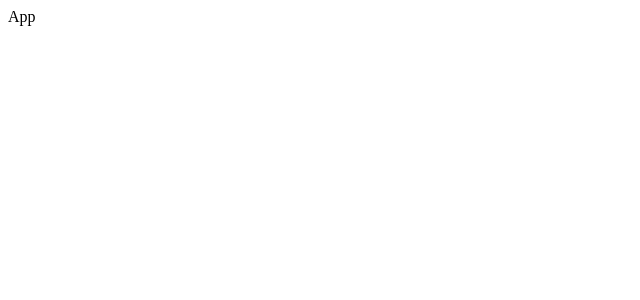
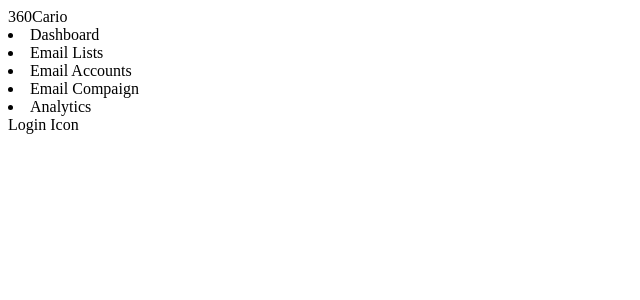
Before and after one commit to techieshruti/Globopersona-project-Frontend-UI-Redesign, a React (Vite) app: page / in a window 1280 px wide. Shown: the top 300 px of the page, without its empty margins (0-640 px from the left). Built offline with nearby package versions, Linux system fonts and the light colour scheme.

Commit message:
Added basic structure to sidebar

```diff
--- a/src/App.jsx
+++ b/src/App.jsx
@@ -1,8 +1,27 @@
 import React from 'react'
+import Sidebar from './components/layout/Sidebar'
 
 const App = () => {
   return (
-    <div>App</div>
+    <div>
+      {/* LOGO */}
+      <div>360Cario</div>
+
+      {/* NAVIGATION BAR */}
+      <nav>
+        <ui>
+          <li>Dashboard</li>
+          <li>Email Lists</li>
+          <li>Email Accounts</li>
+          <li>Email Compaign</li>
+          <li>Analytics</li>
+        </ui>
+      </nav>
+
+      {/* LOGIN iCON */}
+      <div>Login Icon</div>
+
+    </div>
   )
 }
 
--- a/src/components/Layout/Sidebar.jsx
+++ b/src/components/Layout/Sidebar.jsx
@@ -0,0 +1,9 @@
+import React from 'react'
+
+const Sidebar = () => {
+  return (
+    <div>Sidebar</div>
+  )
+}
+
+export default Sidebar
```
